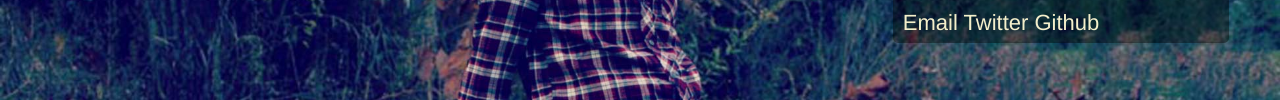
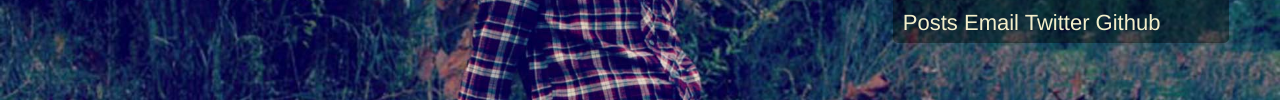
Before and after one commit to CharlesMassry/charlesmassry.github.io, a plain HTML site: page index.html in a window 1280 px wide. Shown: the part 262-362 px from the top of the page. Drawn offline with Linux system fonts and the light colour scheme.

Commit message:
Add blog to link list

```diff
--- a/index.html
+++ b/index.html
@@ -14,7 +14,8 @@
       I enjoy pasta, just not its programming brethren; baking comically difficult food, and homemade lattes.
       I am interested in politics, athletics, music, and using technology to improve them.</p>
       <div class="links">
-        <a href="mailto:charlesdmassry@gmail.com" class="email">Email</a>
+        <a href="https://charliemassry.com/posts" class="posts">Posts</a>
+        <a href="mailto:me@charliemassry.com" class="email">Email</a>
         <a href="https://twitter.com/charlesmassry" class="twitter">Twitter</a>
         <a href="https://github.com/CharlesMassry" class="github">Github</a>
       </div>
```
